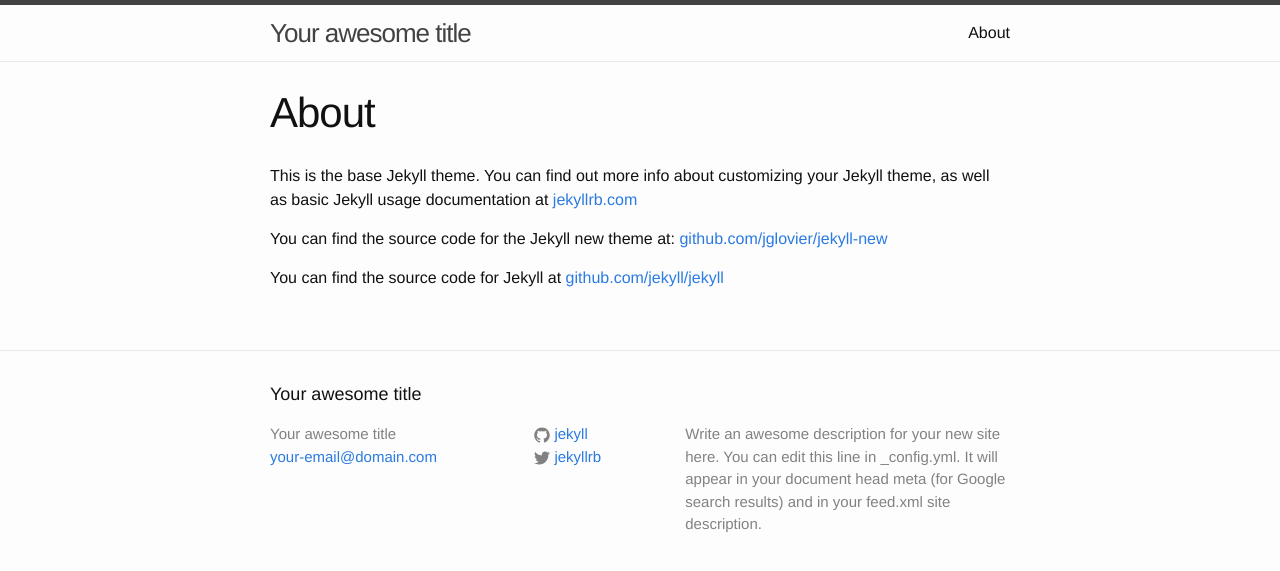
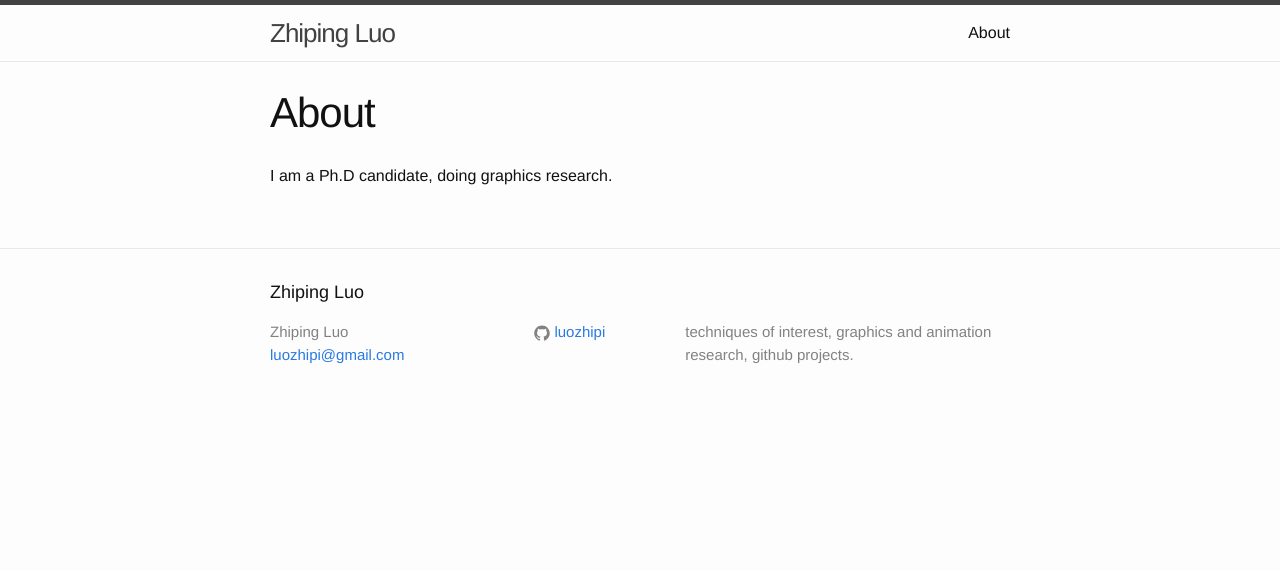
Before and after one commit to luozhipi/luozhipi.github.io, a Jekyll site: the page built from about.md, in a window 1280 px wide. Shown: the top 571 px of the page. Built offline with Jekyll 4.4.1, drawn with Linux system fonts in a browser that asks for light colours.

Commit message:
use my name

```diff
--- a/_config.yml
+++ b/_config.yml
@@ -1,14 +1,11 @@
 # Site settings
-title: Your awesome title
-email: your-email@domain.com
+title: Zhiping Luo
+email: luozhipi@gmail.com
 description: > # this means to ignore newlines until "baseurl:"
-  Write an awesome description for your new site here. You can edit this
-  line in _config.yml. It will appear in your document head meta (for
-  Google search results) and in your feed.xml site description.
+  techniques of interest, graphics and animation research, github projects.
 baseurl: "" # the subpath of your site, e.g. /blog/
 url: "http://yourdomain.com" # the base hostname & protocol for your site
-twitter_username: jekyllrb
-github_username:  jekyll
+github_username:  luozhipi
 
 # Build settings
 markdown: kramdown
--- a/about.md
+++ b/about.md
@@ -4,8 +4,4 @@
 permalink: /about/
 ---
 
-This is the base Jekyll theme. You can find out more info about customizing your Jekyll theme, as well as basic Jekyll usage documentation at [jekyllrb.com](http://jekyllrb.com/)
-
-You can find the source code for the Jekyll new theme at: [github.com/jglovier/jekyll-new](https://github.com/jglovier/jekyll-new)
-
-You can find the source code for Jekyll at [github.com/jekyll/jekyll](https://github.com/jekyll/jekyll)
+I am a Ph.D candidate, doing graphics research.
```
